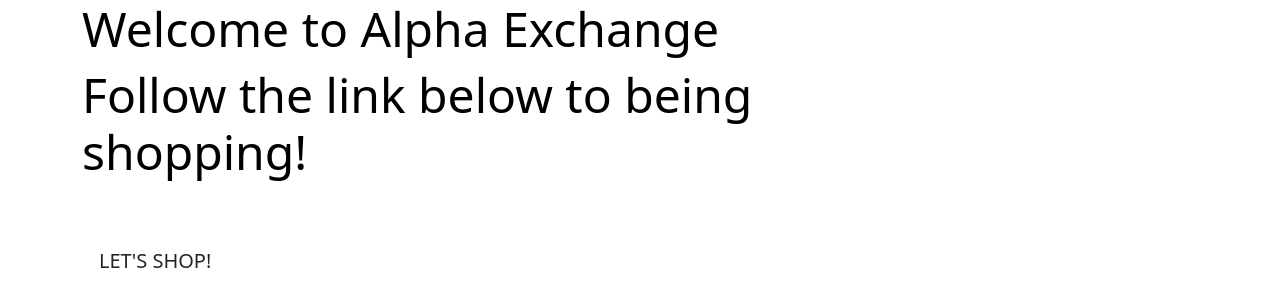
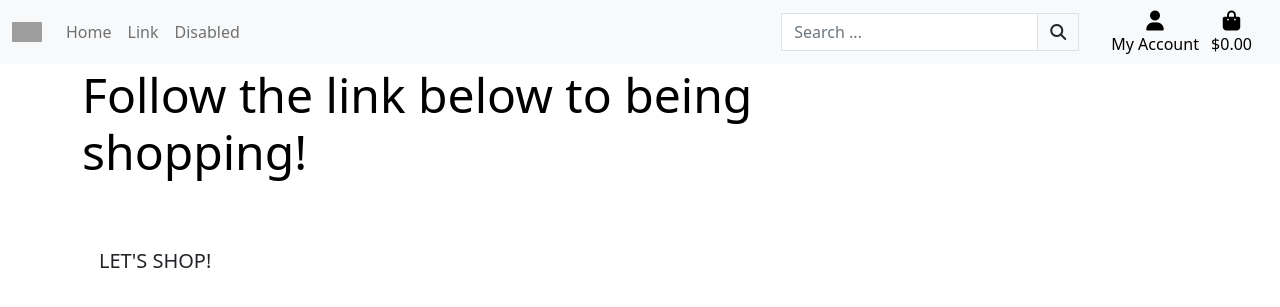
Before and after one commit to Code-Institute-Submissions/CI_PP5_Alpha_Exchange, a Django app: page / in a window 1280 px wide. Shown: the top 307 px of the page. Run offline with Django 3.2, Linux system fonts and the light colour scheme; some libraries are stand-ins or nearby versions; grey boxes are pictures that could not be loaded.

Commit message:
start building header

```diff
--- a/templates/base.html
+++ b/templates/base.html
@@ -37,7 +37,82 @@
     <title>Alpha Exchange {% block extra_title %}{% endblock %}</title>
 </head>
 <body>
-    <header class="container-fluid fixed-top"></header>
+    <header class="container-fluid fixed-top">
+        <div class="row">
+            <nav class="navbar navbar-expand-lg bg-light">
+                <div class="container-fluid">
+                    <div class="col-12 my-auto py-1 py-lg-0 text-center text-lg-left">
+                        <button class="navbar-toggler" type="button" data-bs-toggle="collapse" data-bs-target="#navbarTogglerDemo01" aria-controls="navbarTogglerDemo01" aria-expanded="false" aria-label="Toggle navigation">
+                            <span class="navbar-toggler-icon"></span>
+                        </button>
+                        <div class="collapse navbar-collapse" id="navbarTogglerDemo01">
+                            <img class="navbar-brand" src="#" alt="Bootstrap" width="30" height="30">
+                            <ul class="navbar-nav me-auto mb-2 mb-lg-0">
+                            <li class="nav-item">
+                                <a class="nav-link" href="{% url 'home' %}">Home</a>
+                            </li>
+                            <li class="nav-item">
+                                <a class="nav-link" href="#">Link</a>
+                            </li>
+                            <li class="nav-item">
+                                <a class="nav-link" href="#">Disabled</a>
+                            </li>
+                            </ul>
+                            <form method="GET" action="" class="d-flex mx-3">
+                                <div class="input-group w-100">
+                                    <input class="form-control border border-black rounded-0" type="text" name="q" placeholder="Search ...">
+                                    <div class="input-group-append">
+                                        <button class="form-control btn btn-black border border-black rounded-0" type="submit">
+                                            <span class="icon">
+                                                <i class="fas fa-search"></i>
+                                            </span>
+                                        </button>
+                                    </div>
+                                </div>
+                            </form>
+                            <ul class="list-inline list-unstyled text-center text-lg-right my-0 mx-3">
+                                <li class="list-inline-item dropdown">
+                                    <a class="text-black nav-link" href="#" id="user-options" data-toggle="dropdown" aria-haspopup="true" aria-expanded="false">
+                                        <div class="text-center">
+                                            <div><i class="fas fa-user fa-lg"></i></div>
+                                            <p class="my-0">My Account</p>
+                                        </div>
+                                    </a>
+                                    <div class="dropdown-menu border-0 mx-3" aria-labelledby="user-options">
+                                        {% if request.user.is_authenticated %}
+                                            {% if request.user.is_superuser %}
+                                                <a href="" class="dropdown-item">Create New Product</a>
+                                                <a href="" class="dropdown-item">Manage Categories</a>
+                                            {% endif %}
+                                            <a href="" class="dropdown-item">My Profile</a>
+                                            <a href="" class="dropdown-item">Logout</a>
+                                        {% else %}
+                                            <a href="" class="dropdown-item">Register</a>
+                                            <a href="" class="dropdown-item">Login</a>
+                                        {% endif %}
+                                    </div>
+                                </li>
+                                <li class="list-inline-item">
+                                    <a class="{% if grand_total %}text-info font-weight-bold{% else %}text-black{% endif %} nav-link" href="">
+                                        <div class="text-center">
+                                            <div><i class="fas fa-shopping-bag fa-lg"></i></div>
+                                            <p class="my-0">
+                                                {% if grand_total %}
+                                                    ${{ grand_total|floatformat:2 }}
+                                                {% else %}
+                                                    $0.00
+                                                {% endif %}
+                                            </p>
+                                        </div>
+                                    </a>
+                                </li>
+                            </ul>
+                        </div>
+                    </div>
+                </div>
+            </nav>
+        </div>
+    </header>
 
     {% if messages %}
         <div class="message-container"></div>
```
